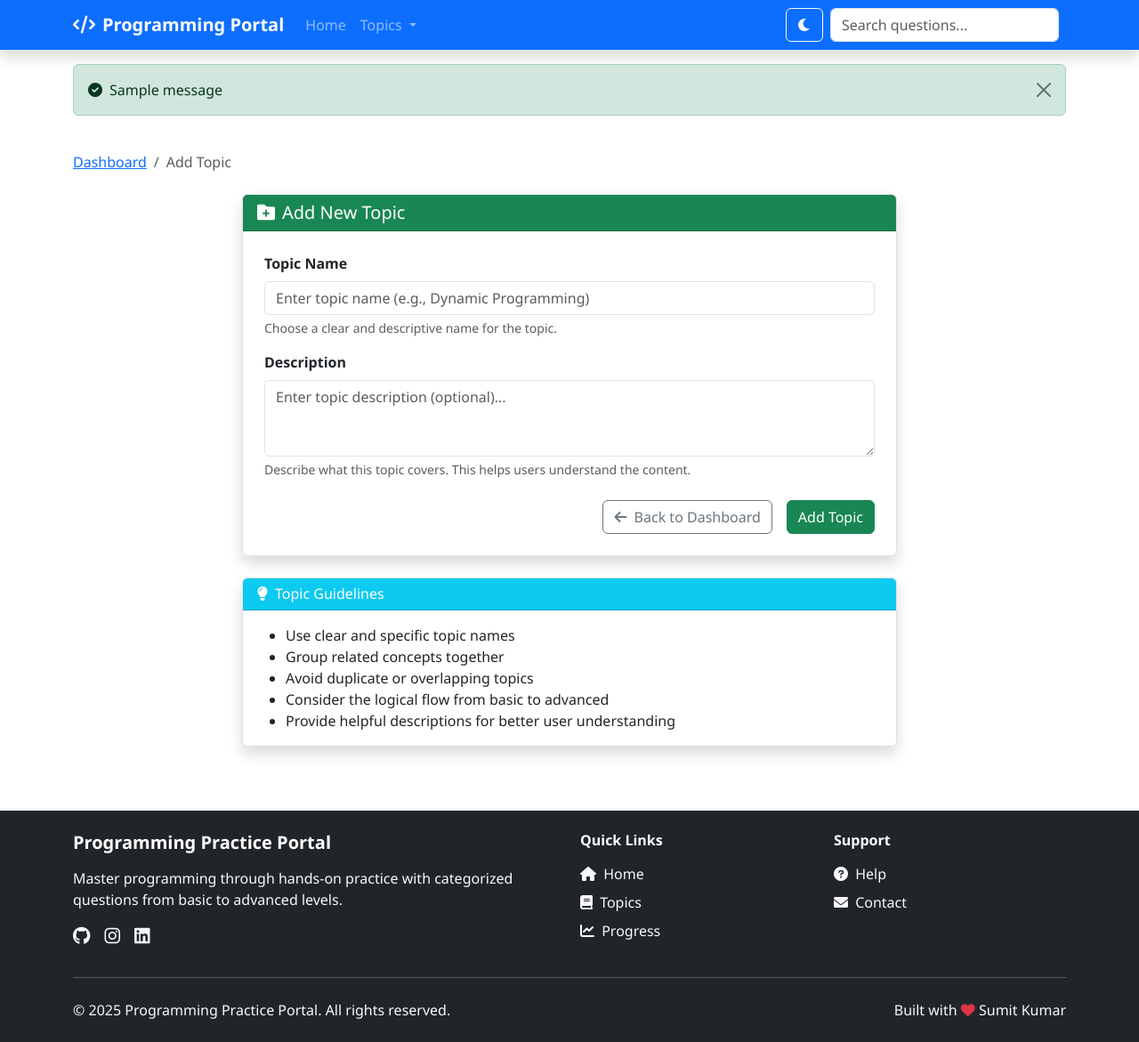
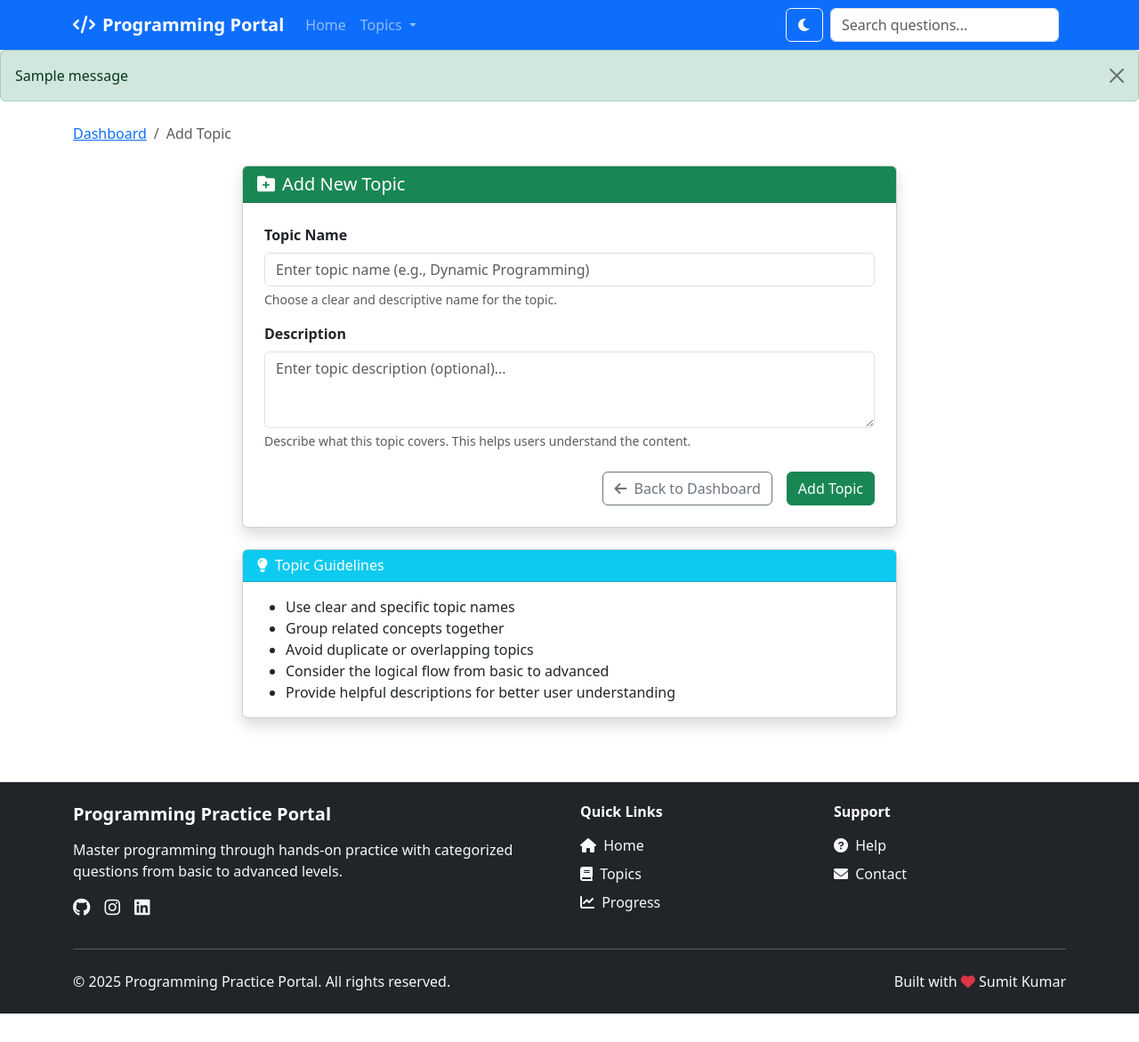
Before and after one commit to sumit7366/programming-practice, a Flask app: page /admin/add-topic in a window 1280 px wide. Shown: the whole page at 89% size. After the commit the page ends 1139 px from the top, so only its background shows below. Run offline with Flask 3, Linux system fonts and the light colour scheme; a user stored in the database is signed in; tables that the repository leaves empty hold one stand-in row (values such as "Sample post"); one stand-in notice (Sample message) is shown.

Commit message:
Update base.html

```diff
--- a/templates/base.html
+++ b/templates/base.html
@@ -3,62 +3,37 @@
 <head>
     <meta charset="UTF-8">
     <meta name="viewport" content="width=device-width, initial-scale=1.0">
-    <title>{% block title %}Programming Practice Portal{% endblock %}</title>
+    <title>{% block title %}C Programming Practice Portal{% endblock %}</title>
 
     <!-- Bootstrap CSS -->
     <link href="https://cdn.jsdelivr.net/npm/bootstrap@5.3.0/dist/css/bootstrap.min.css" rel="stylesheet">
     <!-- Font Awesome -->
     <link href="https://cdnjs.cloudflare.com/ajax/libs/font-awesome/6.0.0/css/all.min.css" rel="stylesheet">
-    <!-- Custom CSS -->
-    <link href="{{ url_for('static', filename='css/style.css') }}" rel="stylesheet">
 
     {% block extra_css %}{% endblock %}
 </head>
-<body class="d-flex flex-column min-vh-100">
-    <!-- Navigation -->
-    {% set navbar_topics = topics if topics is defined else [] %}
+<body>
     {% include 'components/navbar.html' %}
 
-    <!-- Main Content -->
-    <main class="container-fluid px-0 flex-grow-1">
-        <!-- Flash Messages -->
+    <main class="container-fluid px-0">
         {% with messages = get_flashed_messages(with_categories=true) %}
             {% if messages %}
-                <div class="container mt-3">
-                    {% for category, message in messages %}
-                        <div class="alert alert-{{ 'danger' if category == 'error' else 'success' }} alert-dismissible fade show" role="alert">
-                            <div class="d-flex align-items-center">
-                                <i class="fas
-                                    {% if category == 'error' %}fa-exclamation-circle
-                                    {% elif category == 'warning' %}fa-exclamation-triangle
-                                    {% else %}fa-check-circle{% endif %}
-                                    me-2"></i>
-                                <span>{{ message }}</span>
-                                <button type="button" class="btn-close ms-auto" data-bs-dismiss="alert"></button>
-                            </div>
-                        </div>
-                    {% endfor %}
-                </div>
+                {% for category, message in messages %}
+                    <div class="alert alert-{{ 'danger' if category == 'error' else 'success' }} alert-dismissible fade show mb-0" role="alert">
+                        {{ message }}
+                        <button type="button" class="btn-close" data-bs-dismiss="alert"></button>
+                    </div>
+                {% endfor %}
             {% endif %}
         {% endwith %}
 
-        <!-- Page Content -->
-        {% block content %}
-        <!-- Default content if no block is provided -->
-        <div class="container text-center py-5">
-            <h1>Welcome to Programming Practice Portal</h1>
-            <p class="lead">Select a topic from the navigation to start practicing.</p>
-        </div>
-        {% endblock %}
+        {% block content %}{% endblock %}
     </main>
 
-    <!-- Footer -->
     {% include 'components/footer.html' %}
 
     <!-- Bootstrap JS -->
     <script src="https://cdn.jsdelivr.net/npm/bootstrap@5.3.0/dist/js/bootstrap.bundle.min.js"></script>
-    <!-- Custom JS -->
-    <script src="{{ url_for('static', filename='js/main.js') }}"></script>
 
     {% block extra_js %}{% endblock %}
 </body>
```
